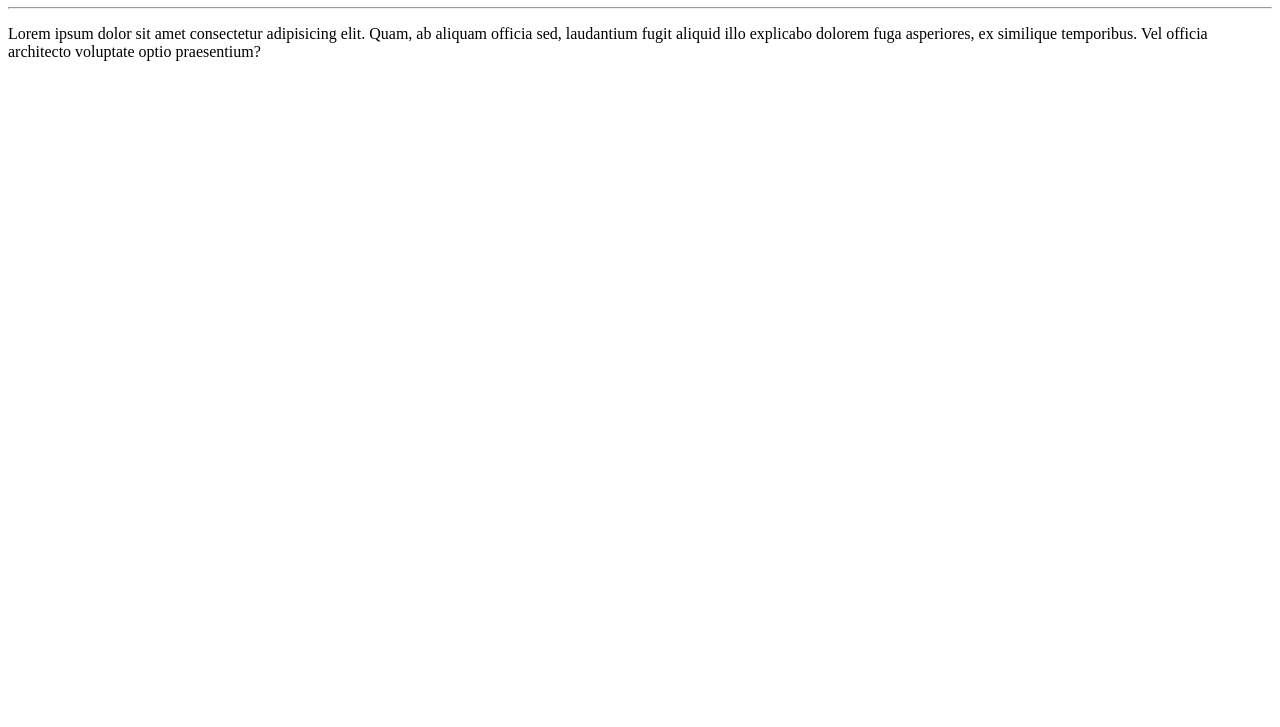
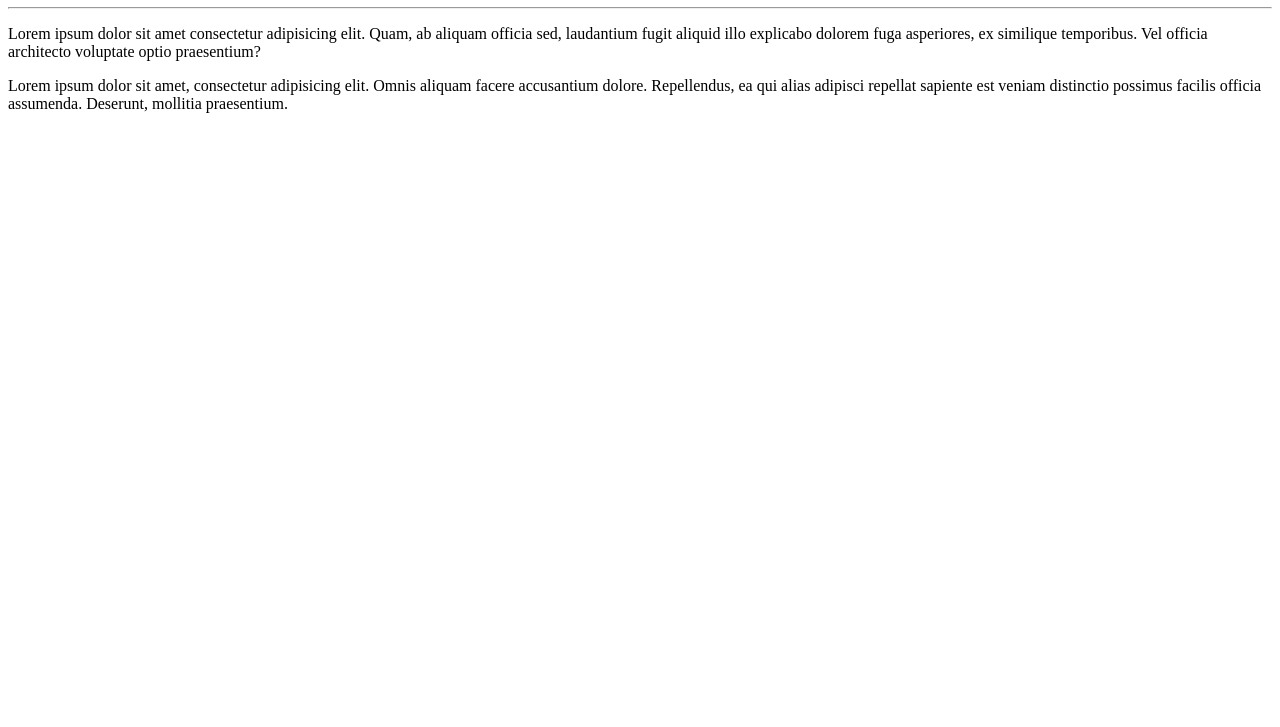
Before and after one commit to JosianiCristina/Ola-Mundo, a plain HTML site: page site-exemplo/index.html in a window 1280 px wide. Shown: the part 73-800 px from the top of the page. Drawn offline with Linux system fonts and the light colour scheme.

Commit message:
Adicionei um paragrafo

```diff
--- a/site-exemplo/index.html
+++ b/site-exemplo/index.html
@@ -10,5 +10,6 @@
     <h1>Olá, Mundo!</h1>
     <hr>
     <p>Lorem ipsum dolor sit amet consectetur adipisicing elit. Quam, ab aliquam officia sed, laudantium fugit aliquid illo explicabo dolorem fuga asperiores, ex similique temporibus. Vel officia architecto voluptate optio praesentium?</p>
+    <p>Lorem ipsum dolor sit amet, consectetur adipisicing elit. Omnis aliquam facere accusantium dolore. Repellendus, ea qui alias adipisci repellat sapiente est veniam distinctio possimus facilis officia assumenda. Deserunt, mollitia praesentium.</p>
 </body>
 </html>
```
